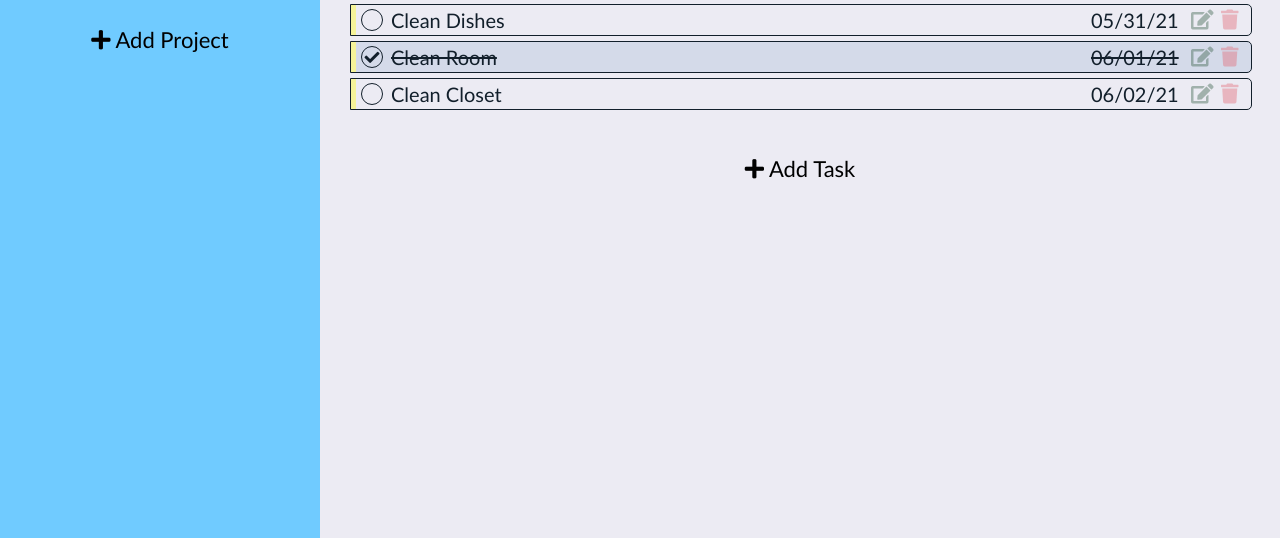
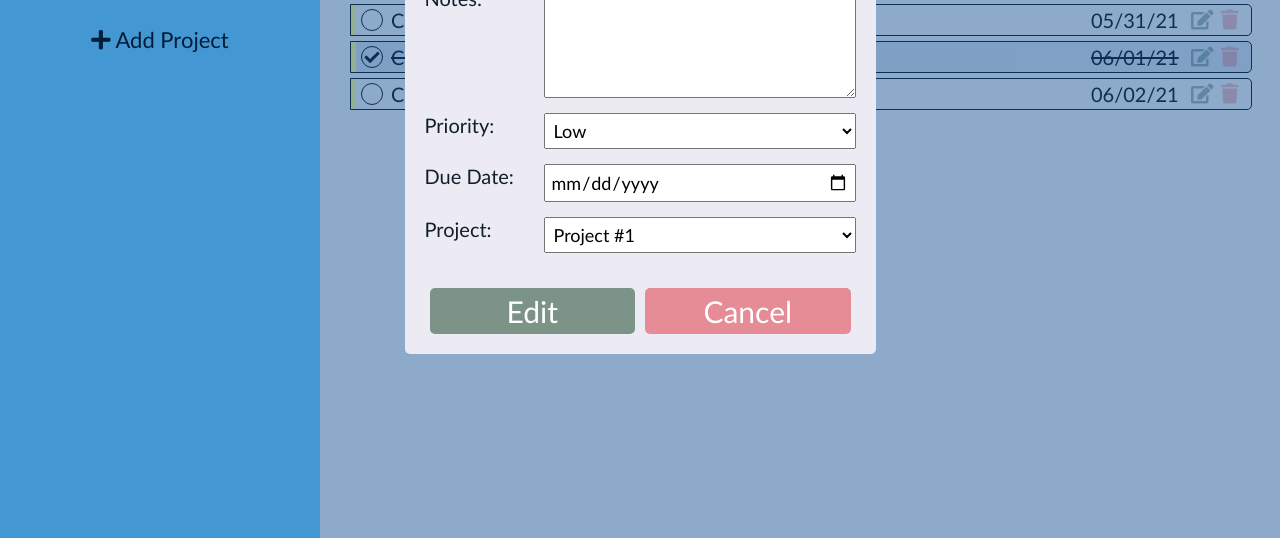
Before and after one commit to jacobcohn/todo-list, a plain HTML site: page index.html in a window 1280 px wide. Shown: the part 226-764 px from the top of the page. Drawn offline with Linux system fonts and the light colour scheme.

Commit message:
editTaskForm/Modal

```diff
--- a/index.html
+++ b/index.html
@@ -89,13 +89,13 @@
     </div>
 
     <div id='addTaskModalBackground' class='modalBackground displayNone'>
-        <div id='addTaskModalContent'>
-            <h1 id='addTaskTitle'>Add Task</h1>
-            <form id='addTaskForm'>
+        <div id='addTaskModalContent' class='taskFormModalContent'>
+            <h1 id='addTaskTitle' class='taskFormTitle'>Add Task</h1>
+            <form id='addTaskForm' class='taskForm'>
                 <label id='addTaskNameLabel' for='addTaskName'>Name:</label>
                 <input type='text' id='addTaskNameInput' name='addTaskName' class='taskFormInputElement' required>
                 <label id='addTaskNotesLabel' for='addTaskNotes'>Notes:</label>
-                <textarea type='textarea' id='addTaskNotesTextArea' name='addTaskNotes' class='taskFormInputElement'></textarea>
+                <textarea type='textarea' id='addTaskNotesTextArea' name='addTaskNotes' class='taskFormInputElement taskFormNotesTextArea'></textarea>
                 <label id='addTaskPriorityLabel' for='addTaskPriority'>Priority:</label>
                 <select id='addTaskPrioritySelect' name='addTaskPriority' class='taskFormInputElement'>
                     <option value='low'>Low</option>
@@ -110,9 +110,39 @@
                     <option value='Project #2'>Project #2</option>
                     <option value='Project #3'>Project #3</option>
                 </select>
-                <div id='addTaskFormBtns'>
-                    <button type='submit' id='submitAddTaskBtn' class='addTaskFormBtn'>Add</button>
-                    <button type='button' id='cancelAddTaskBtn' class='addTaskFormBtn'>Cancel</button>
+                <div id='addTaskFormBtns' class='taskFormBtnsDiv'>
+                    <button type='submit' id='submitAddTaskBtn' class='taskFormBtn submitTaskFormBtn'>Add</button>
+                    <button type='button' id='cancelAddTaskBtn' class='taskFormBtn cancelTaskFormBtn'>Cancel</button>
+                </div>
+            </form>
+        </div>
+    </div>
+
+    <div id='editTaskModalBackground' class='modalBackground displayFlex'>
+        <div id='editTaskModalContent' class='taskFormModalContent'>
+            <h1 id='editTaskTitle' class='taskFormTitle'>Edit Task</h1>
+            <form id='editTaskForm' class='taskForm'>
+                <label id='editTaskNameLabel' for='editTaskName'>Name:</label>
+                <input type='text' id='editTaskNameInput' name='editTaskName' class='taskFormInputElement' required>
+                <label id='editTaskNotesLabel' for='editTaskNotes'>Notes:</label>
+                <textarea type='textarea' id='editTaskNotesTextArea' name='editTaskNotes' class='taskFormInputElement taskFormNotesTextArea'></textarea>
+                <label id='editTaskPriorityLabel' for='editTaskPriority'>Priority:</label>
+                <select id='editTaskPrioritySelect' name='editTaskPriority' class='taskFormInputElement'>
+                    <option value='low'>Low</option>
+                    <option value='medium'>Medium</option>
+                    <option value='high'>High</option>
+                </select>
+                <label id='editTaskDueDateLabel' for='editTaskDueDate'>Due Date:</label>
+                <input type='date' id='editTaskDueDateInput' name='editTaskDueDate' class='taskFormInputElement' min="2020-01-01" max='2030-01-01' required>
+                <label id='editTaskProjectLabel' for='editTaskProject'>Project:</label>
+                <select id='editTaskProjectSelect' name='editTaskProject' class='taskFormInputElement'>
+                    <option value='Project #1'>Project #1</option>
+                    <option value='Project #2'>Project #2</option>
+                    <option value='Project #3'>Project #3</option>
+                </select>
+                <div id='editTaskFormBtns' class='taskFormBtnsDiv'>
+                    <button type='submit' id='submitEditTaskBtn' class='taskFormBtn submitTaskFormBtn'>Edit</button>
+                    <button type='button' id='cancelEditTaskBtn' class='taskFormBtn cancelTaskFormBtn'>Cancel</button>
                 </div>
             </form>
         </div>
--- a/style.css
+++ b/style.css
@@ -317,7 +317,7 @@ a {
     align-items: center;
 }
 
-#addTaskModalContent {
+.taskFormModalContent {
     background: #ECEBF3;
     min-width: 400px;
     padding: 20px;
@@ -329,13 +329,13 @@ a {
     align-items: center;
 }
 
-#addTaskTitle {
+.taskFormTitle {
     font-size: 40px;
     height: 40px;
     margin: 10px 0px 30px 0px;
 }
 
-#addTaskForm {
+.taskForm {
     font-size: 20px;
     width: 100%;
     display: grid;
@@ -354,21 +354,21 @@ a {
     outline: none;
 }
 
-#addTaskNotesTextArea {
+.taskFormNotesTextArea {
     min-width: 300px;
     max-width: 500px;
     min-height: 100px;
     max-height: 200px;
 }
 
-#addTaskFormBtns {
+.taskFormBtnsDiv {
     margin-top: 20px;
     grid-area: 6 / 1 / 7 / 3;
     display: grid;
     grid-template-columns: 1fr 1fr;
 }
 
-.addTaskFormBtn {
+.taskFormBtn {
     color: white;
     font-size: 30px;
     margin: 0px 5px 0px 5px;
@@ -377,21 +377,21 @@ a {
     border-radius: 5px;
 }
 
-#submitAddTaskBtn {
+.submitTaskFormBtn {
     color: white;
     background: rgba(51, 91, 65, 0.6);
 }
 
-#submitAddTaskBtn:hover {
+.submitTaskFormBtn:hover {
     background: rgba(51, 91, 65, 0.8);
 }
 
-#cancelAddTaskBtn {
+.cancelTaskFormBtn {
     color: white;
     background: rgba(227, 100, 113, 0.7);
 }
 
-#cancelAddTaskBtn:hover {
+.cancelTaskFormBtn:hover {
     background: rgba(227, 100, 113, 0.9);
 }
 
```
